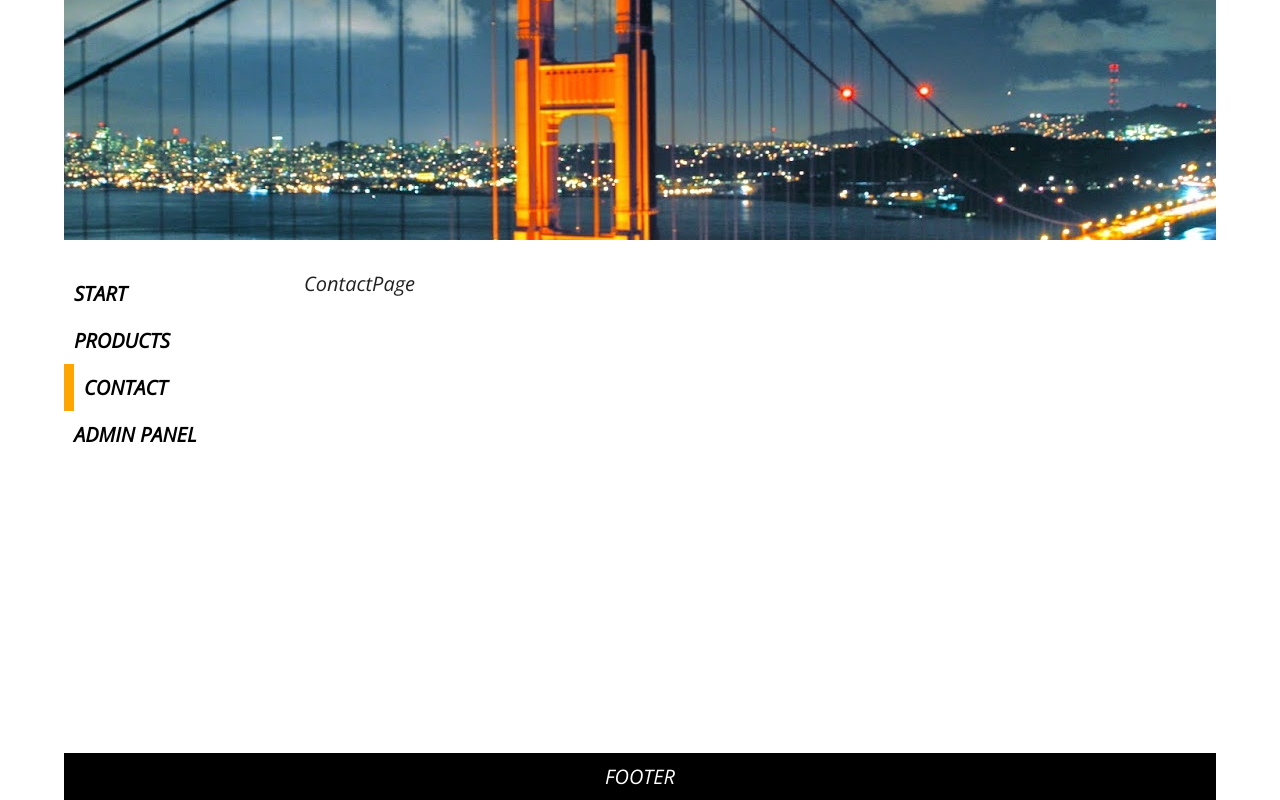
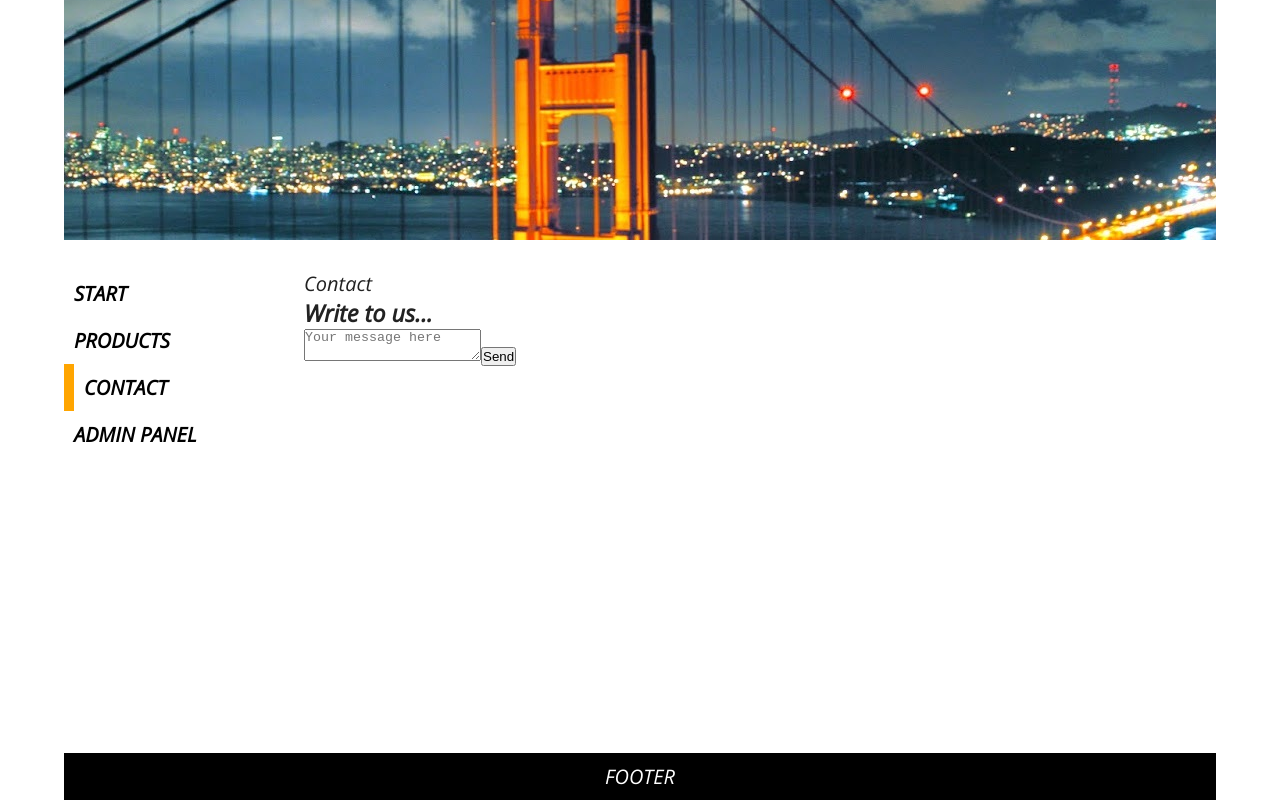
Before and after one commit to AdrianoX/Simple-Project---Test, a React (Create React App) app in the folder react-router-project/: page /contact in a window 1280 px wide. Built offline with nearby package versions, Linux system fonts and the light colour scheme.

Commit message:
Work on contact page + some simple solutions

```diff
--- a/react-router-project/src/components/Article.js
+++ b/react-router-project/src/components/Article.js
@@ -24,7 +24,7 @@
       >
         {author}
       </span>
-      <p> {text}</p>
+      <p style={{ fontSize: 15 }}> {text}</p>
     </article>
   );
 };
--- a/react-router-project/src/pages/ContactPage.js
+++ b/react-router-project/src/pages/ContactPage.js
@@ -1,7 +1,32 @@
 import React from "react";
 
-const ContactPage = () => {
-  return <div>ContactPage</div>;
-};
+class ContactPage extends React.Component {
+  state = {
+    value: "",
+  };
+
+  handleChange = (e) => {
+    this.setState({
+      value: e.target.value,
+    });
+  };
+
+  render() {
+    return (
+      <div className="contact">
+        Contact
+        <form>
+          <h3>Write to us...</h3>
+          <textarea
+            value={this.state.value}
+            onChange={this.handleChange}
+            placeholder="Your message here"
+          ></textarea>
+          <button>Send</button>
+        </form>
+      </div>
+    );
+  }
+}
 
 export default ContactPage;
```
